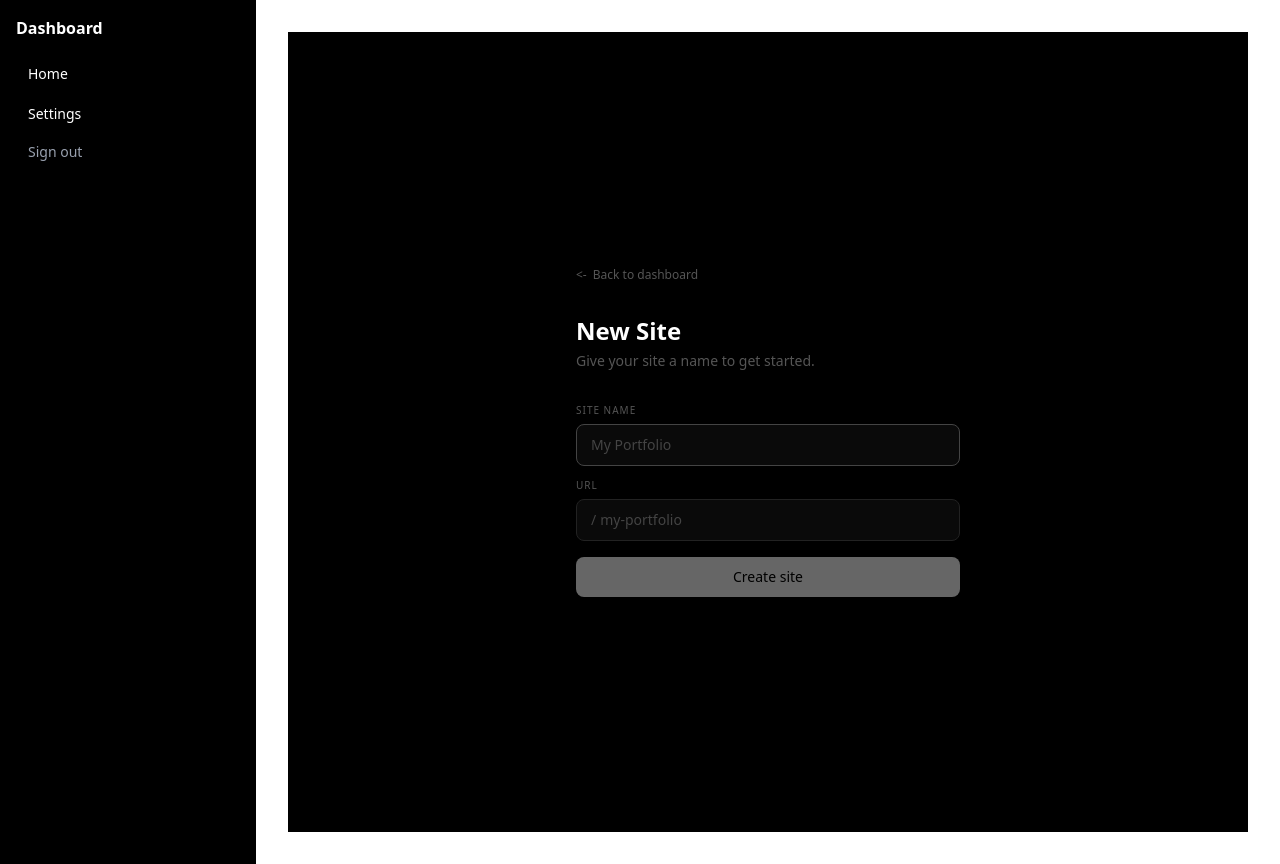
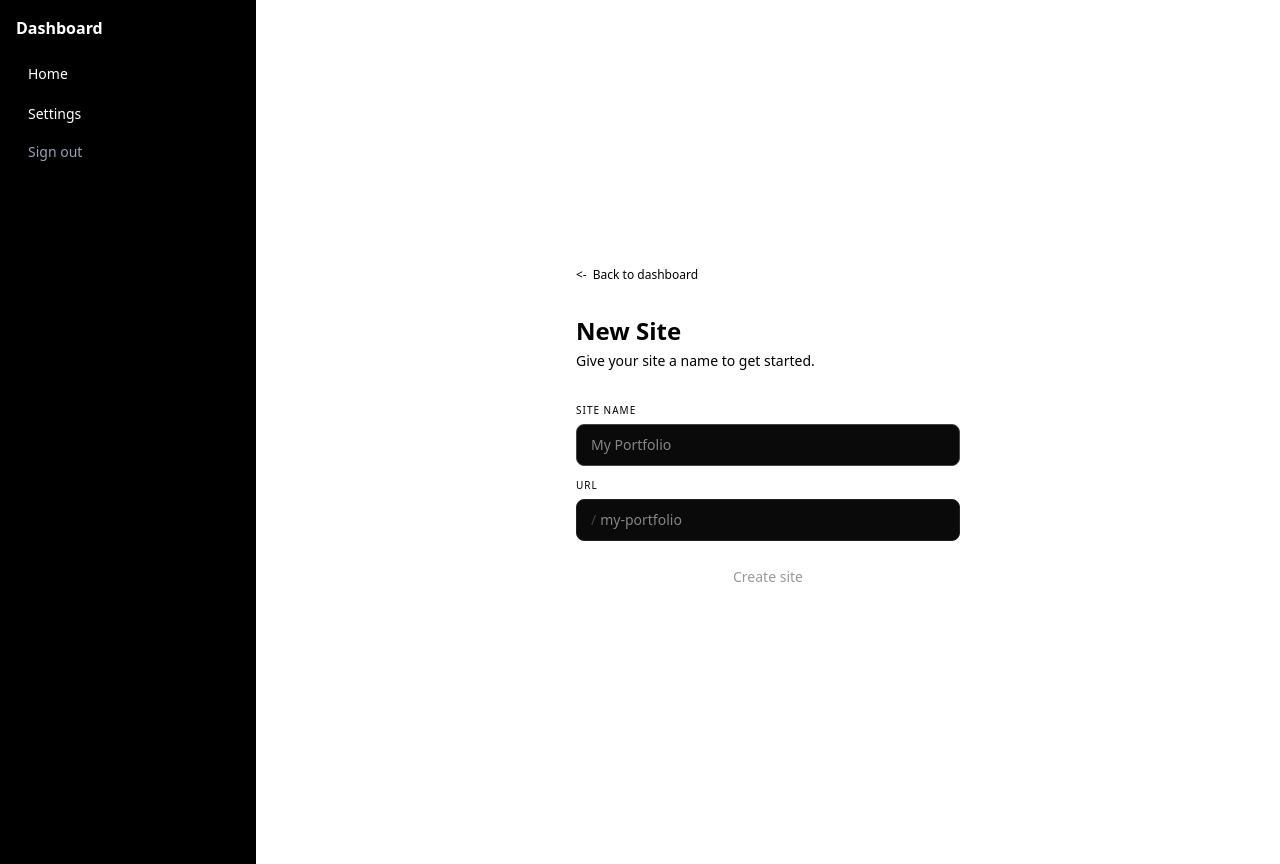
Before and after one commit to Md-Ashikur-Rahman-Ashik/Drag-And-Drop, a Next.js app: page /dashboard/new in a window 1280 px wide. Built offline with nearby package versions, Linux system fonts and the light colour scheme; no server answers.

Commit message:
Modified new site page

```diff
--- a/app/dashboard/new/page.tsx
+++ b/app/dashboard/new/page.tsx
@@ -57,24 +57,24 @@ export default function NewSitePage() {
   };
 
   return (
-    <div className="min-h-screen bg-black flex items-center justify-center p-6">
+    <div className="min-h-screen flex items-center justify-center p-6">
       <div className="w-full max-w-sm">
         <Link
           href={"/dashboard"}
-          className="flex items-center gap-1.5 text-[#555] hover:text-white text-xs transition-colors mb-8"
+          className="flex items-center gap-1.5 text-xs transition-colors mb-8"
         >
           <span>{"<-"}</span>
           <span>Back to dashboard</span>
         </Link>
 
-        <h1 className="text-2xl font-semibold text-white mb-1">New Site</h1>
-        <p className="text-sm text-[#555] mb-8">
+        <h1 className="text-2xl font-semibold mb-1">New Site</h1>
+        <p className="text-sm mb-8">
           Give your site a name to get started.
         </p>
 
         <div className="space-y-3 mb-4">
           <div>
-            <label className="block text-[10px] font-medium text-[#555] uppercase tracking-widest mb-1.5">
+            <label className="block text-[10px] font-medium uppercase tracking-widest mb-1.5">
               Site name
             </label>
             <input
@@ -83,13 +83,13 @@ export default function NewSitePage() {
               onChange={(e) => handleNameChange(e.target.value)}
               onKeyDown={(e) => e.key === "Enter" && handleCreate()}
               placeholder="My Portfolio"
-              className="w-full bg-[#0a0a0a] border border-[#222] text-white text-sm px-3.5 py-2.5 rounded-lg outline-none placeholder-[#444] focus:border-[#444] transition-colors"
+              className="w-full bg-[#0a0a0a] border border-[#222] text-white text-sm px-3.5 py-2.5 rounded-lg outline-none focus:border-[#444] transition-colors"
               autoFocus
             />
           </div>
 
           <div>
-            <label className="block text-[10px] font-medium text-[#555] uppercase tracking-widest mb-1.5">
+            <label className="block text-[10px] font-medium uppercase tracking-widest mb-1.5">
               URL
             </label>
             <div className="flex items-center bg-[#0a0a0a] border border-[#222] rounded-lg px-3.5 py-2.5 focus-within:border-[#444] transition-colors">
@@ -100,7 +100,7 @@ export default function NewSitePage() {
                 onChange={(e) => setSlug(e.target.value)}
                 onKeyDown={(e) => e.key === "Enter" && handleCreate()}
                 placeholder="my-portfolio"
-                className="flex-1 bg-transparent text-white text-sm outline-none placeholder-[#444]"
+                className="flex-1 bg-transparent text-white text-sm outline-none"
               />
             </div>
           </div>
@@ -115,7 +115,7 @@ export default function NewSitePage() {
         <button
           onClick={handleCreate}
           disabled={loading || !name || !slug}
-          className="w-full bg-white hover:bg-gray-100 disabled:opacity-40 text-black text-sm font-medium py-2.5 rounded-lg transition-colors"
+          className="w-full hover:bg-gray-100 disabled:opacity-40 text-black text-sm font-medium py-2.5 rounded-lg transition-colors"
         >
           {loading ? "Creating..." : "Create site"}
         </button>
```
